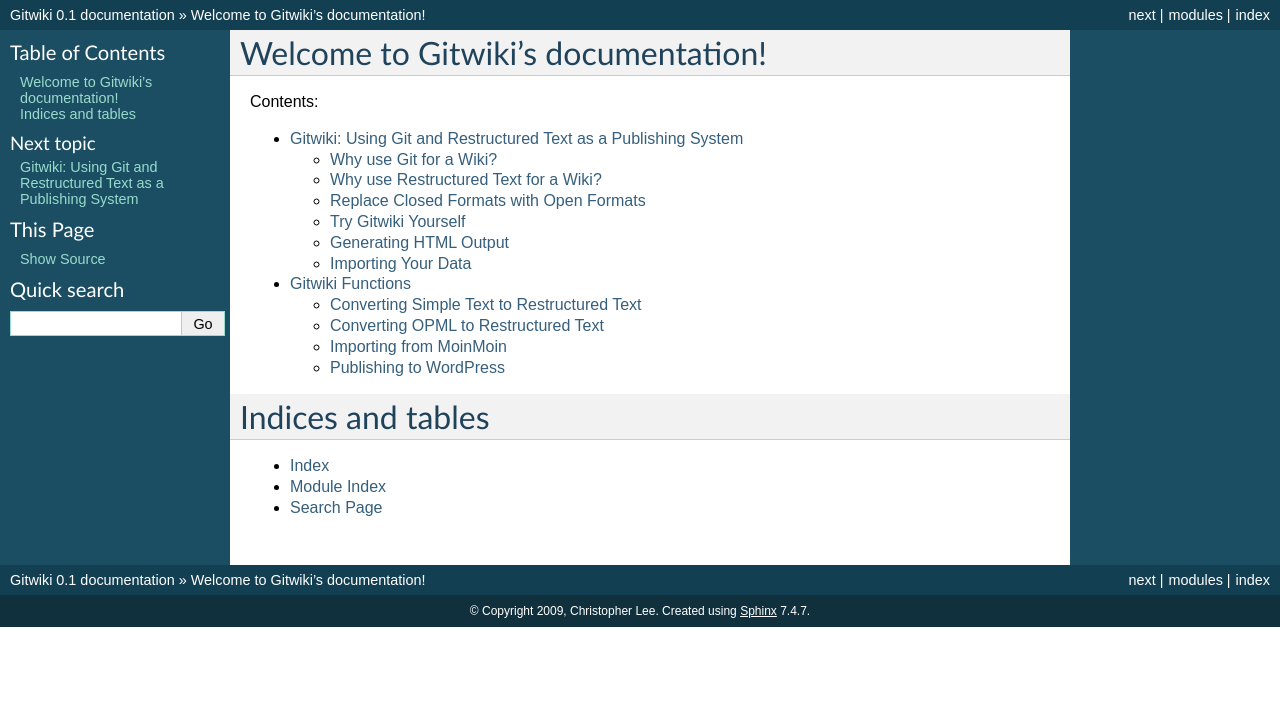
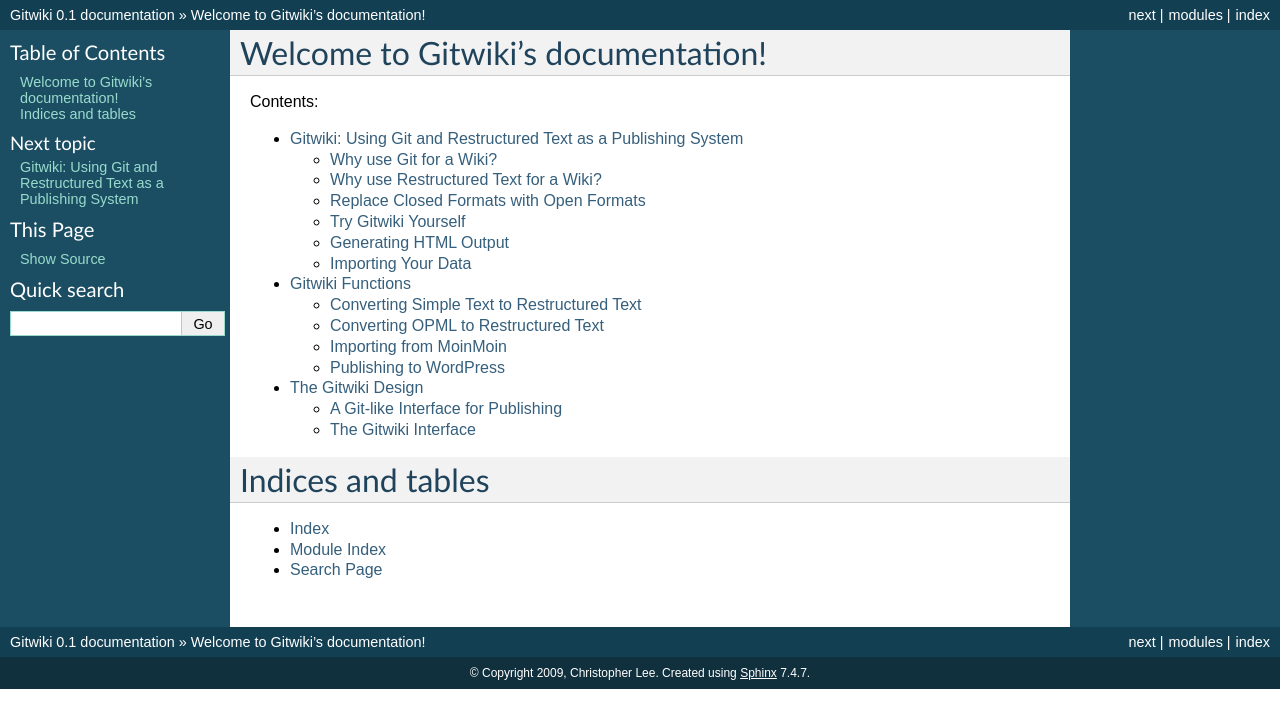
Before and after one commit to cjlee112/gitpublish, a Sphinx documentation site: the page built from doc/index.rst, in a window 1280 px wide. Shown: the top 728 px of the page. Built offline with Sphinx 7.4.7, drawn with Linux system fonts in a browser that asks for light colours; some of the changed lines change nothing that is shown.

Commit message:
design ideas from sept 25

```diff
--- /dev/null
+++ b/doc/design.rst
@@ -0,0 +1,99 @@
+
+==================
+The Gitwiki Design
+==================
+
+A Git-like Interface for Publishing
+-----------------------------------
+
+Git provides a clean model for "pulling" work from other people
+and places, and "pushing" to other repositories to publish your
+work.  I would like to use this same basic interface, for extracting
+text from other sources (e.g. MS Word, wikis like MoinMoin etc.)
+and for publishing content to external channels like WordPress.
+This would allow us to manage and edit our content under git
+with its powerful branch, merge and history tools, while publishing
+content to the world via best-of-breed tools like WordPress.
+Many publishing tools try to provide a "complete solution",
+but are only mediocre at each specific function.  I
+want the freedom to use the best tool for each distinct function:
+git for version control; WordPress for publishing; Restructured
+Text (and all its associated tools like docutils and Sphinx)
+for cross-compiling my content to any desired target format.
+
+Instead of expounding on Git's many wonderful capabilities, I
+want to zero in on one specific feature: git *remotes*::
+
+   git remote add upstream git://github.com/cjlee112/pygr.git
+
+creates a new *remote* called ``upstream``, which points to a
+git repository at github.com.  We can then immediately fetch
+all the latest updates from that repository using::
+
+   git fetch upstream
+
+They show up as *remote-tracking branches* in your local repository
+with names like ``remotes/upstream/master`` (which tracks the
+``master`` branch in the ``upstream`` repository).  We can view
+all the commits on those branches, using tools like ``gitk``
+and see exactly what was added or changed.  We can merge
+content from a given remote branch into our current branch
+as easily as::
+
+   git merge remotes/upstream/master
+
+and I can push content from my master branch to ``upstream`` by typing::
+
+   git push upstream master
+
+I want to do exactly the same thing with remote "containers"
+that are *not* git repositories.  For example::
+
+   gitwiki remote add my_wordpress wordpress:thinking.bioinformatics.ucla.edu
+
+
+creates a new *remote* called ``my_wordpress``, which points to a
+WordPress website at ``thinking.bioinformatics.ucla.edu``.  I can
+then push restructured text content from my master branch
+to that WordPress blog as simply as::
+
+   gitwiki push my_wordpress master
+
+Of course, this requires some transparent magic to automatically
+convert the restructured text to the style of HTML that WordPress uses,
+and upload the content via XMLRPC.  Gitwiki is all about automating
+such standard conversion and transmission tasks, and integrating
+them in a clean way with the power of git.
+
+
+The Gitwiki Interface
+---------------------
+
+* *add a remote*::
+
+    gitwiki remote add <remotename> <protocol>:<address>
+
+* *fetch* updates from a remote as (new) git branches and commits::
+
+    gitwiki fetch <remotename>
+
+  New commits show up on branches named
+  ``gwremotes/<remotename>/<branchname>``.  New files will be automatically
+  converted to the local format(s) specified by your gitwiki
+  config file (i.e. ``.rst``, ``.csv``, ``.opml`` etc.).
+
+* *add* a local file to be published on a particular remote::
+
+    gitwiki add -r my_wordpress bigdoc.rst
+
+Note that just like ``git add``, this simply *marks* the file
+for addition to the remote.  This change won't actually be pushed
+to the remote until you tell it to (see below).
+
+* *remove* a local file from publication on a particular remote::
+
+    gitwiki rm -r my_wordpress bigdoc.rst
+
+* *push* my changes to the remote (to publish them)::
+
+    gitwiki push my_wordpress master
--- a/doc/index.rst
+++ b/doc/index.rst
@@ -13,6 +13,7 @@
 
    intro
    basic
+   design
 
 Indices and tables
 ==================
```
